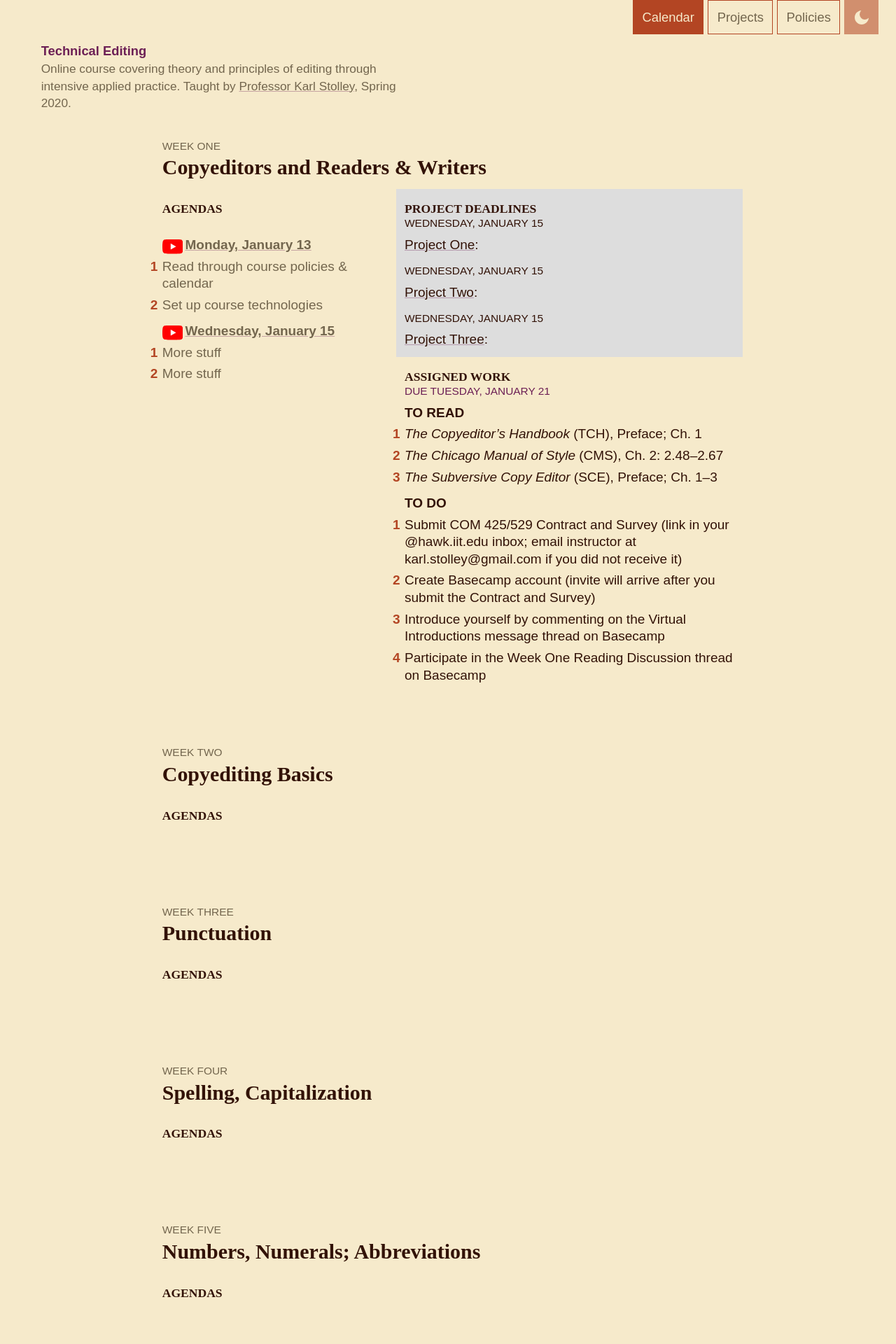
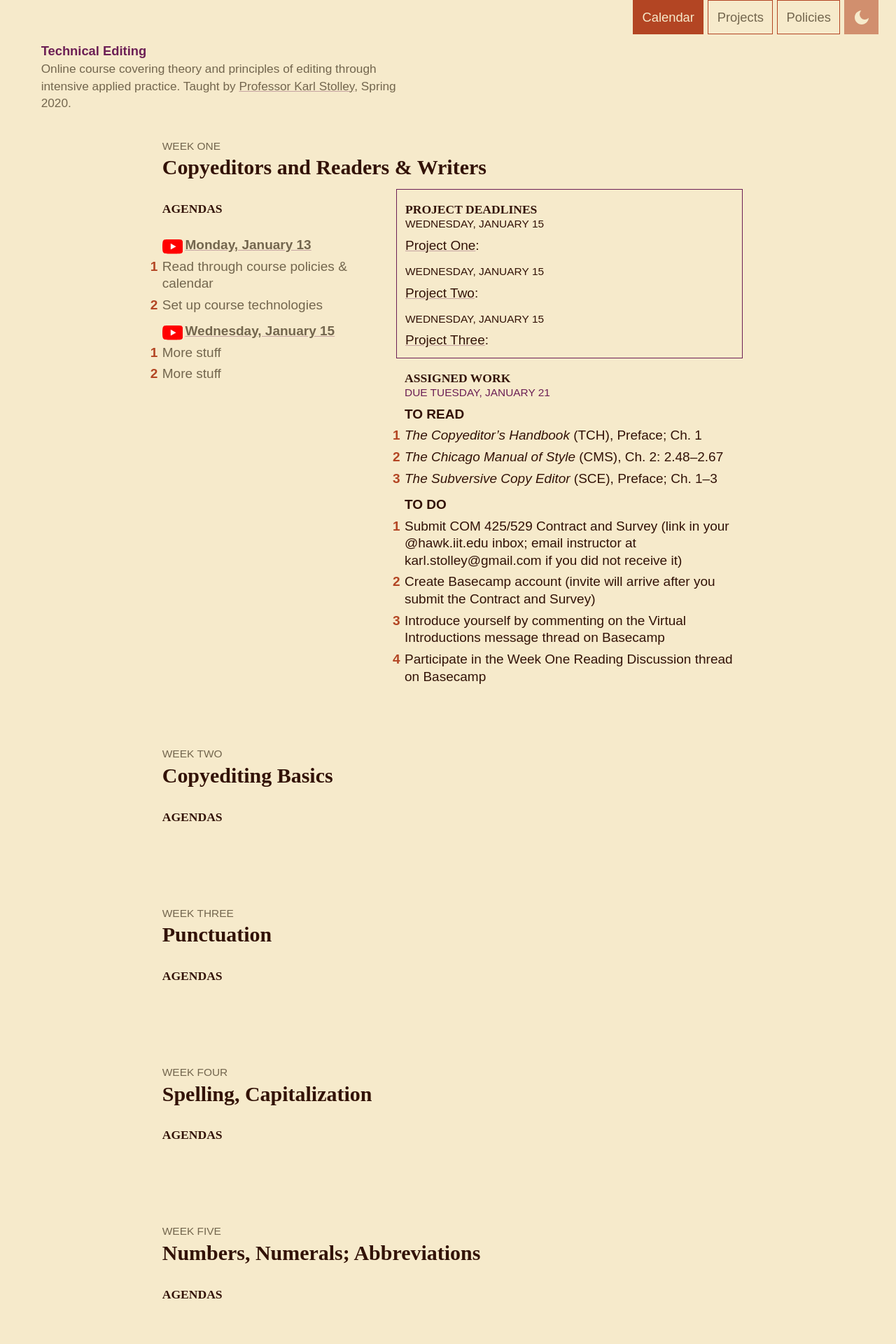
Before and after one commit to karlstolley/jekyll-theme-course, a Jekyll site: the page built from index.md, in a window 1280 px wide. Shown: the top 1920 px of the page at 70% size. Built offline with Jekyll 4.4.1, drawn with Linux system fonts in a browser that asks for light colours; some web fonts are replaced.

Commit message:
Handle deadline colors in colors partial

```diff
--- a/_sass/_base.scss
+++ b/_sass/_base.scss
@@ -115,7 +115,6 @@ ol > li::before {
 
 // Deadlines
 .deadlines {
-  background: #DDD;
   padding: $base-line / 2;
   padding-bottom: 0;
   margin: (-($base-line / 2));
--- a/_sass/_fall.colors.scss
+++ b/_sass/_fall.colors.scss
@@ -120,6 +120,10 @@ a {
   color: $gray-alter;
   color: var(--color-altg);
 }
+.deadlines {
+  border: 1px solid $spot-color;
+  border: 1px solid var(--color-spot);
+}
 #btn-show-calendar {
   background-color: $back-color;
   background-color: var(--color-back);
```
